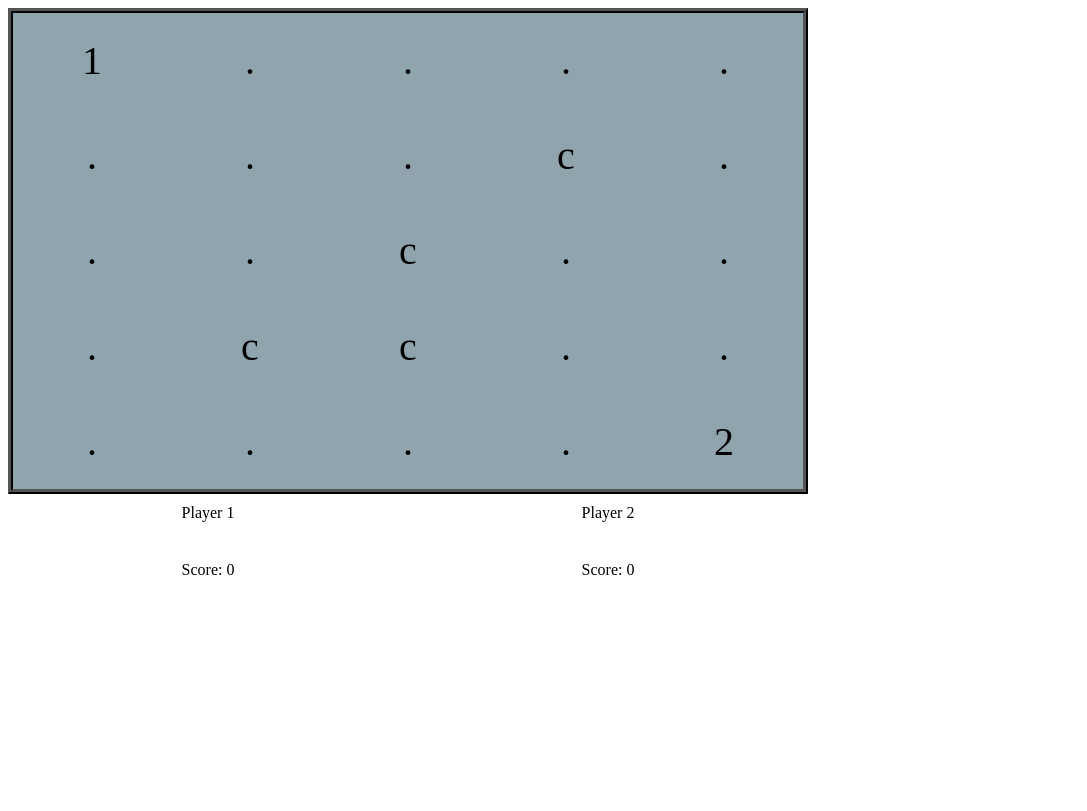
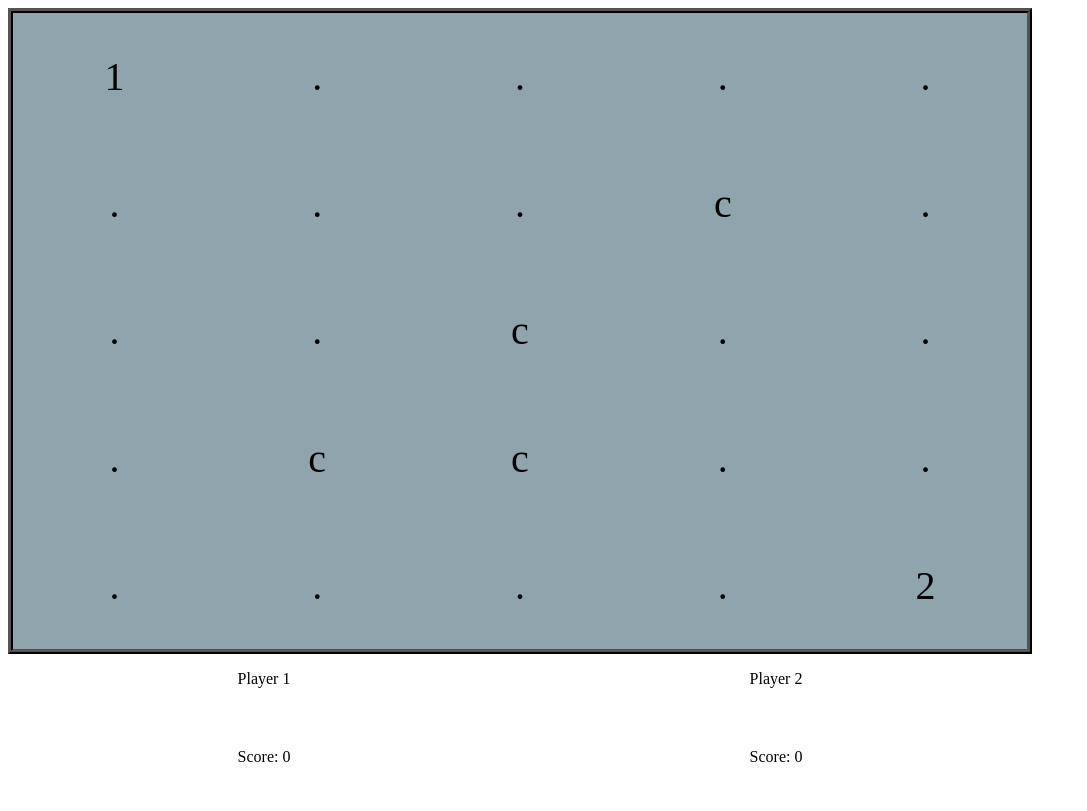
Before and after one commit to efratha94/Catch-The-Rat, a website: page dist/index.html in a window 1280 px wide. Shown: the whole page, without its empty margins (0-1087 px from the left). Drawn offline with nearby package versions, Linux system fonts and the light colour scheme.

Commit message:
before styling

```diff
--- a/dist/index.html
+++ b/dist/index.html
@@ -17,7 +17,7 @@
         {{#each matrix as |item i|}}
         <div class="row {{i}}">
             {{#each item as |spot h|}}
-            <span class="spot {{h}}">{{spot}}</span>
+            <span class="leave spot {{h}}">{{spot}}</span>
             {{/each}}
         </div>
         {{/each}}
--- a/dist/renderer.js
+++ b/dist/renderer.js
@@ -1,12 +1,13 @@
 class Renderer {
-    renderBoard(matrix){
-        // console.log(matrix)
+    renderBoard(matrix) {
+
         const source = $("#game-container-template").html()
         const template = Handlebars.compile(source)
-        const newHTML = template({matrix})
+        const newHTML = template({ matrix })
+        // console.log(newHTML)
         $("#game-container").append(newHTML)
     }
-    renderScores(scores){
+    renderScores(scores) {
         // console.log(scores)
         const source = $("#score-container-template").html()
         const template = Handlebars.compile(source)
--- a/dist/style.css
+++ b/dist/style.css
@@ -6,8 +6,8 @@
     "game game game game game"
     "game game game game game"
     "score score score score score";
-    width: 800px;
-    height: 600px;
+    width: 80vw;
+    height: 100vh;
     box-sizing: border-box;
 }
 
@@ -45,3 +45,14 @@
     justify-items: center;
     align-items: center;
 }
+
+/* .leave{
+    display: none
+} */
+/* .spot-1{
+    background: url(https://images.fineartamerica.com/images/artworkimages/mediumlarge/2/cat-face-by-jonathan-fife.jpg);
+     background-size: cover;
+    background-position: center;
+    background-size: 30%;
+    background-repeat: no-repeat;
+} */
```
